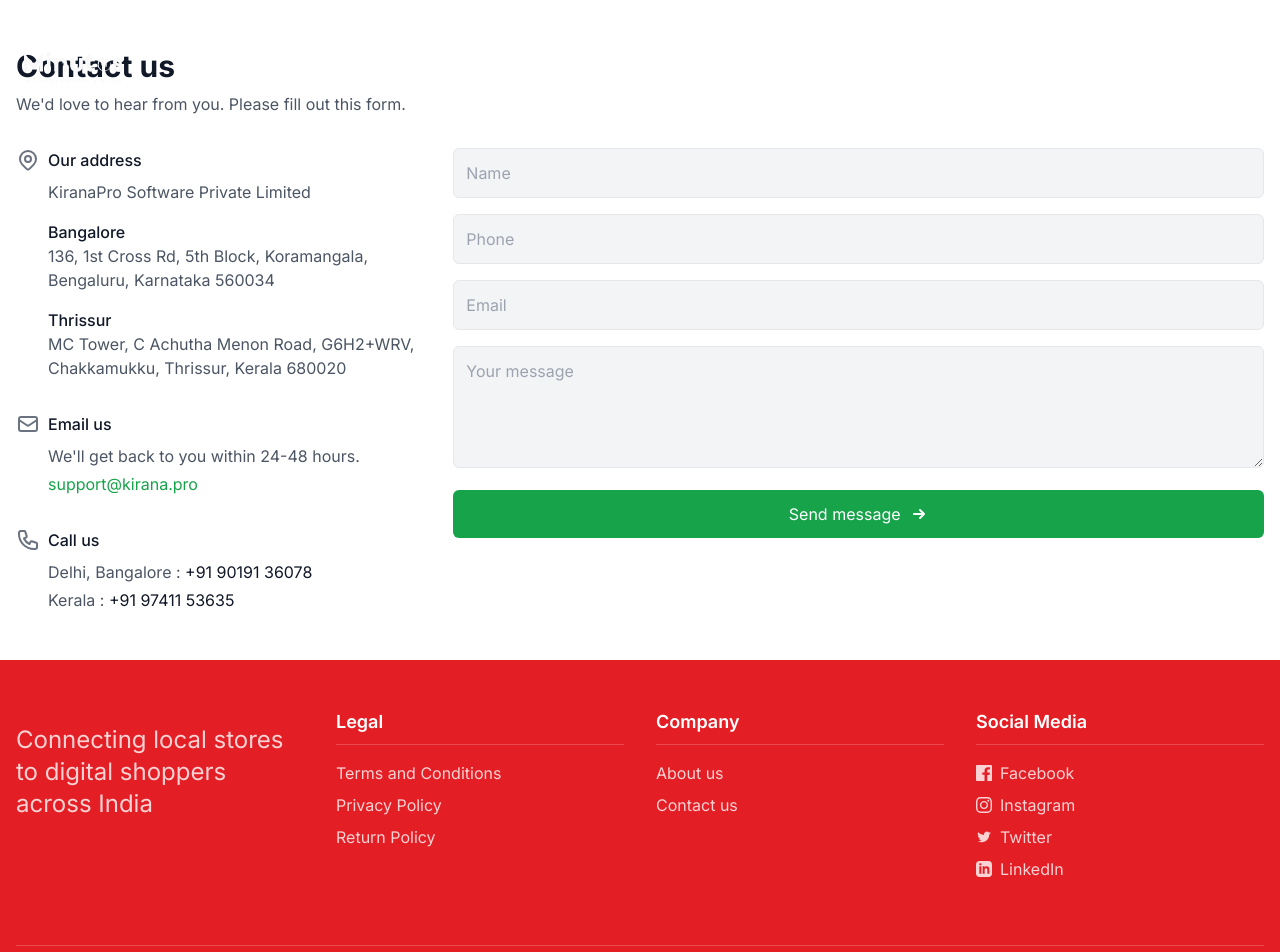
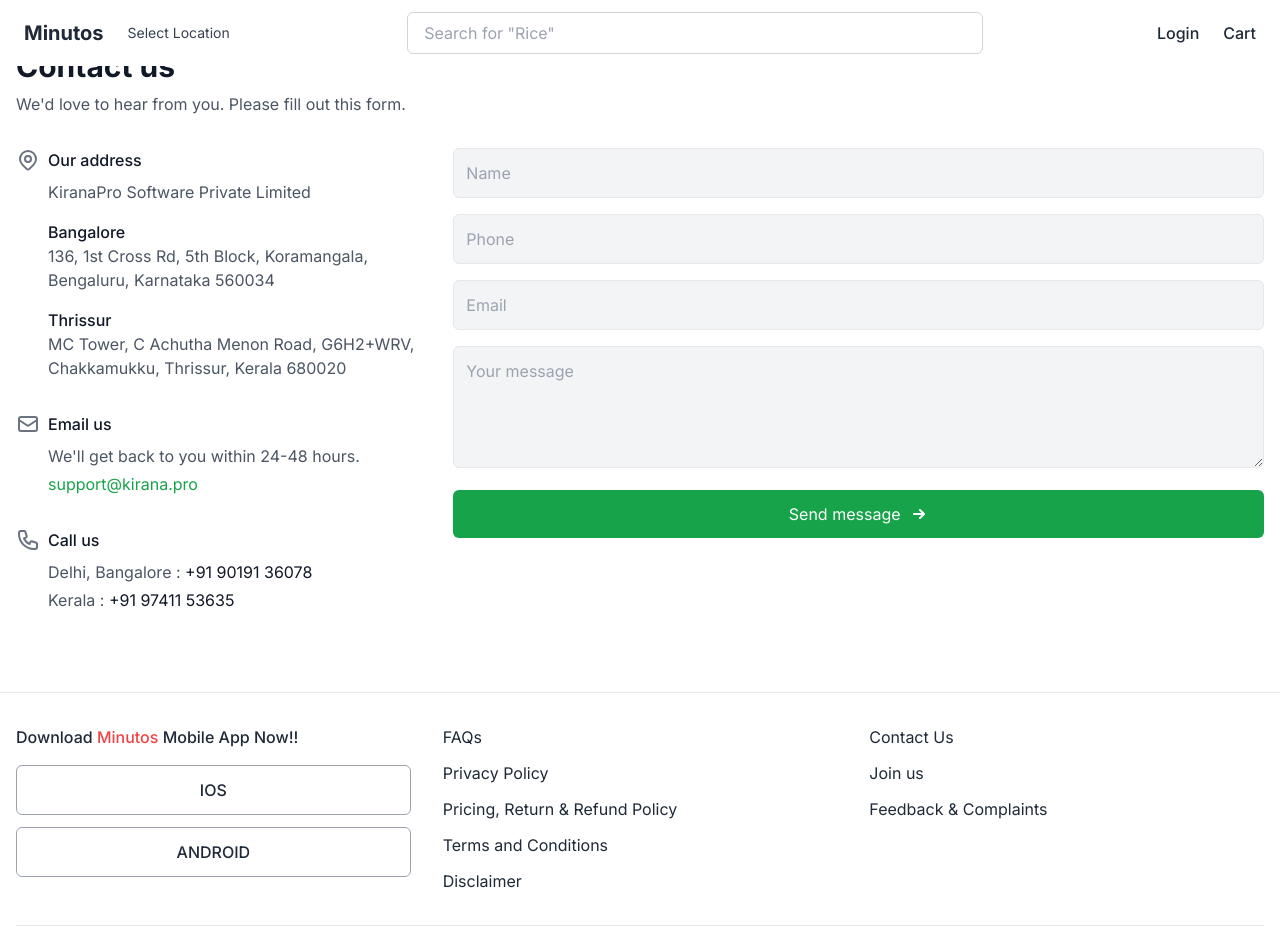
Before and after one commit to Michaelanand123singh/Minutos-Grocery-app, a Next.js app: page /contact in a window 1280 px wide. Shown: the top 952 px of the page. Built offline with nearby package versions, Linux system fonts and the light colour scheme.

Commit message:
UI Layout Started: Navbar, Footer, Hero section updated

```diff
--- a/src/app/page.tsx
+++ b/src/app/page.tsx
@@ -1,6 +1,6 @@
 'use client';
 import { useEffect, useState } from "react";
-import HeroSection from "@/components/home/HeroSection";
+import HeroSection from "@/components/home/Banner";
 import GrowthDrivers from "@/components/home/GrowthDrivers";
 import RetailTransformation from "@/components/home/RetailTransformation";
 import EmpoweringCommunities from "@/components/home/EmpoweringCommunities";
--- /dev/null
+++ b/src/components/home/Banner.tsx
@@ -0,0 +1,27 @@
+"use client";
+
+import React from 'react';
+import Link from 'next/link';
+
+interface BannerProps {
+  id?: string;
+}
+
+const Banner: React.FC<BannerProps> = ({ id }) => {
+  return (
+    <div id={id} className="bg-red-400 rounded-lg p-6 my-6 text-white relative">
+      <div className="flex justify-between items-center">
+        <Link href="/order">
+          <button className="bg-white text-red-500 text-sm font-medium px-4 py-1 rounded-full hover:bg-gray-100 transition-colors">
+            ORDER NOW
+          </button>
+        </Link>
+        <h2 className="text-2xl font-bold text-white absolute left-1/2 transform -translate-x-1/2">
+          Banner Adds
+        </h2>
+      </div>
+    </div>
+  );
+};
+
+export default Banner;
--- a/src/components/home/HeroSection.tsx
+++ /dev/null
@@ -1,88 +0,0 @@
-"use client";
-
-import { useState, useEffect } from "react";
-import Image from "next/image";
-
-const HeroSection = () => {
-  const slides = [
-    {
-      image: "/images/1.png",
-
-    },
-    {
-      image: "/images/2.png",
-      title: "Minutos: Freshness Delivered, Fast and Local.",
-      subtitle: "From your local stores to your doorstep in minutes.",
-    },
-    {
-      image: "/images/3.png",
-      title: "Minutos: The Fastest Way to Your Fresh Groceries.",
-      subtitle: "Experience the fastest way to get fresh groceries right from your local kirana.",
-    },
-  ];
-
-  const [currentSlideIndex, setCurrentSlideIndex] = useState(0);
-
-  useEffect(() => {
-    const interval = setInterval(() => {
-      setCurrentSlideIndex((prevIndex) =>
-        prevIndex === slides.length - 1 ? 0 : prevIndex + 1
-      );
-    }, 5000);
-
-    return () => clearInterval(interval);
-  }, [slides.length]);
-
-  return (
-    <section className="relative w-full h-64 sm:h-80 md:h-96 lg:h-[30rem] xl:h-[80rem]">
-      {/* Slides Container */}
-      <div className="absolute inset-0 w-full h-full overflow-hidden">
-        {slides.map((slide, index) => (
-          <div
-            key={slide.image}
-            className={`absolute inset-0 w-full h-full transition-opacity duration-1000 ease-in-out ${
-              index === currentSlideIndex ? "opacity-100 z-10" : "opacity-0 z-0"
-            }`}
-          >
-            <div className="relative w-full h-full">
-              <Image
-                src={slide.image}
-                alt={`Slide ${index + 1}`}
-                fill
-                sizes="(max-width: 640px) 100vw, (max-width: 768px) 100vw, 100vw"
-                className="object-contain sm:object-cover object-center"
-                priority={index === 0}
-              />
-            </div>
-            <div className="absolute inset-0 flex flex-col justify-center items-start p-4 sm:px-8 md:px-16 lg:px-24">
-              <div className="max-w-xs sm:max-w-sm md:max-w-lg lg:max-w-2xl">
-                <h1 className="text-white text-xl sm:text-md  md:text-2xl lg:text-4xl xl:text-5xl font-bold mb-2 sm:mb-2">
-                  {slide.title}
-                </h1>
-                <p className="text-white text-sm sm:text-base md:text-lg lg:text-xl">
-                  {slide.subtitle}
-                </p>
-              </div>
-            </div>
-          </div>
-        ))}
-      </div>
-
-      {/* Sliding Indicator Dots */}
-      <div className="absolute bottom-4 left-1/2 transform -translate-x-1/2 flex space-x-2 z-30">
-        {slides.map((_, index) => (
-          <button
-            key={index}
-            onClick={() => setCurrentSlideIndex(index)}
-            className={`w-2 h-2 sm:w-3 sm:h-3 rounded-full transition-colors ${
-              index === currentSlideIndex ? "bg-white" : "bg-white/50"
-            }`}
-            aria-label={`Go to slide ${index + 1}`}
-          />
-        ))}
-      </div>
-    </section>
-  );
-};
-
-export default HeroSection;
--- a/src/components/layout/Footer.tsx
+++ b/src/components/layout/Footer.tsx
@@ -6,102 +6,82 @@
 
 const Footer: React.FC = () => {
   return (
-    <footer className="bg-kirana-green text-white py-8 md:py-12">
-      <div className="container mx-auto px-4">
-        <div className="grid grid-cols-2 sm:grid-cols-2 md:grid-cols-4 gap-6 md:gap-8">
-          {/* Logo Section */}
-          <div className="flex flex-col items-center md:items-start col-span-2 sm:col-span-2 md:col-span-1 mb-6 md:mb-0">
-
-            <div className="hidden md:block mt-4">
-              <p className="text-2xl text-white/80">
-                Connecting local stores to digital shoppers across India
-              </p>
+    <footer className="bg-white text-gray-800 py-8">
+      <div className="container mx-auto px-4 border-t pt-8">
+        <div className="grid grid-cols-1 md:grid-cols-3 gap-8">
+          {/* Download App Section */}
+          <div className="flex flex-col">
+            <p className="font-medium mb-4">Download <span className="text-red-500">Minutos</span> Mobile App Now!!</p>
+            <div className="space-y-3">
+              <Link href="#" className="block">
+                <button className="border border-gray-400 rounded-md w-full py-3 text-center font-medium">
+                  IOS
+                </button>
+              </Link>
+              <Link href="#" className="block">
+                <button className="border border-gray-400 rounded-md w-full py-3 text-center font-medium">
+                  ANDROID
+                </button>
+              </Link>
             </div>
           </div>
 
-          {/* Legal Links */}
+          {/* Information Links */}
           <div className="flex flex-col">
-            <h3 className="font-semibold text-lg mb-3 md:mb-4 border-b border-white/20 pb-2">Legal</h3>
-            <ul className="space-y-2">
+            <ul className="space-y-3">
               <li>
-                <Link href="/terms" className="hover:underline text-white/80 hover:text-white transition-colors duration-200 text-sm md:text-base">
+                <Link href="/faqs" className="hover:text-red-500 transition-colors duration-200">
+                  FAQs
+                </Link>
+              </li>
+              <li>
+                <Link href="/privacy-policy" className="hover:text-red-500 transition-colors duration-200">
+                  Privacy Policy
+                </Link>
+              </li>
+              <li>
+                <Link href="/refund-policy" className="hover:text-red-500 transition-colors duration-200">
+                  Pricing, Return & Refund Policy
+                </Link>
+              </li>
+              <li>
+                <Link href="/terms" className="hover:text-red-500 transition-colors duration-200">
                   Terms and Conditions
                 </Link>
               </li>
               <li>
-                <Link href="/privacy" className="hover:underline text-white/80 hover:text-white transition-colors duration-200 text-sm md:text-base">
-                  Privacy Policy
-                </Link>
-              </li>
-              <li>
-                <Link href="/return" className="hover:underline text-white/80 hover:text-white transition-colors duration-200 text-sm md:text-base">
-                  Return Policy
+                <Link href="/disclaimer" className="hover:text-red-500 transition-colors duration-200">
+                  Disclaimer
                 </Link>
               </li>
             </ul>
           </div>
 
-          {/* Company Links */}
+          {/* Contact Links */}
           <div className="flex flex-col">
-            <h3 className="font-semibold text-lg mb-3 md:mb-4 border-b border-white/20 pb-2">Company</h3>
-            <ul className="space-y-2">
+            <ul className="space-y-3">
               <li>
-                <Link href="/about" className="hover:underline text-white/80 hover:text-white transition-colors duration-200 text-sm md:text-base">
-                  About us
+                <Link href="/contact" className="hover:text-red-500 transition-colors duration-200">
+                  Contact Us
                 </Link>
               </li>
               <li>
-                <Link href="#" className="hover:underline text-white/80 hover:text-white transition-colors duration-200 text-sm md:text-base">
-                  Contact us
+                <Link href="/join" className="hover:text-red-500 transition-colors duration-200">
+                  Join us
                 </Link>
               </li>
-            </ul>
-          </div>
-
-          {/* Quick Links and Social Media */}
-          <div className="flex flex-col">
-            <h3 className="font-semibold text-lg mb-3 md:mb-4 border-b border-white/20 pb-2">Social Media</h3>
-            <ul className="space-y-2">
-              <li>
-                <Link href="https://www.facebook.com/profile.php?id=61573695005908" className="hover:underline text-white/80 hover:text-white transition-colors duration-200 flex items-center text-sm md:text-base" target="_blank" rel="noopener noreferrer">
-                  <svg className="w-4 h-4 mr-2" viewBox="0 0 24 24" fill="currentColor">
-                    <path d="M22.675 0H1.325C.593 0 0 .593 0 1.326v21.348C0 23.407.593 24 1.325 24h11.495v-9.294H9.429v-3.622h3.391V8.413c0-3.36 2.055-5.187 5.059-5.187 1.435 0 2.663.107 3.021.155v3.5h-2.074c-1.623 0-1.939.773-1.939 1.905v2.498h3.873l-.505 3.622h-3.368V24h6.609C23.407 24 24 23.407 24 22.674V1.326C24 .593 23.407 0 22.675 0z"/>
-                  </svg>
-                  Facebook
-                </Link>
-              </li>
-              <li>
-                <Link href="https://www.instagram.com/minutosinstantly?igsh=c3F5Zm1mMzYyaDNv&utm_source=qr" className="hover:underline text-white/80 hover:text-white transition-colors duration-200 flex items-center text-sm md:text-base" target="_blank" rel="noopener noreferrer">
-                  <svg className="w-4 h-4 mr-2" viewBox="0 0 24 24" fill="currentColor">
-                    <path d="M12 2.163c3.204 0 3.584.012 4.85.07 3.252.148 4.771 1.691 4.919 4.919.058 1.265.069 1.645.069 4.849 0 3.205-.012 3.584-.069 4.849-.149 3.225-1.664 4.771-4.919 4.919-1.266.058-1.644.07-4.85.07-3.204 0-3.584-.012-4.849-.07-3.26-.149-4.771-1.699-4.919-4.92-.058-1.265-.07-1.644-.07-4.849 0-3.204.013-3.583.07-4.849.149-3.227 1.664-4.771 4.919-4.919 1.266-.057 1.645-.069 4.849-.069zm0-2.163c-3.259 0-3.667.014-4.947.072-4.358.2-6.78 2.618-6.98 6.98-.059 1.281-.073 1.689-.073 4.948 0 3.259.014 3.668.072 4.948.2 4.358 2.618 6.78 6.98 6.98 1.281.058 1.689.072 4.948.072 3.259 0 3.668-.014 4.948-.072 4.354-.2 6.782-2.618 6.979-6.98.059-1.28.073-1.689.073-4.948 0-3.259-.014-3.667-.072-4.947-.196-4.354-2.617-6.78-6.979-6.98-1.281-.059-1.69-.073-4.949-.073zm0 5.838c-3.403 0-6.162 2.759-6.162 6.162s2.759 6.163 6.162 6.163 6.162-2.759 6.162-6.163c0-3.403-2.759-6.162-6.162-6.162zm0 10.162c-2.209 0-4-1.79-4-4 0-2.209 1.791-4 4-4s4 1.791 4 4c0 2.21-1.791 4-4 4zm6.406-11.845c-.796 0-1.441.645-1.441 1.44s.645 1.44 1.441 1.44c.795 0 1.439-.645 1.439-1.44s-.644-1.44-1.439-1.44z" />
-                  </svg>
-                  Instagram
-                </Link>
-              </li>
-              <li>
-                <Link href="https://linkedin.com" className="hover:underline text-white/80 hover:text-white transition-colors duration-200 flex items-center text-sm md:text-base" target="_blank" rel="noopener noreferrer">
-                  <svg className="w-4 h-4 mr-2" viewBox="0 0 24 24" fill="currentColor">
-                    <path d="M22.46 6c-.77.35-1.6.58-2.46.69a4.27 4.27 0 001.88-2.37 8.42 8.42 0 01-2.7 1.03 4.2 4.2 0 00-7.17 3.83 12 12 0 01-8.72-4.42 4.19 4.19 0 001.3 5.6 4.15 4.15 0 01-1.9-.52v.05a4.2 4.2 0 003.37 4.1 4.26 4.26 0 01-1.89.07 4.2 4.2 0 003.92 2.9 8.42 8.42 0 01-5.21 1.8A8.63 8.63 0 012 18.12a12 12 0 006.29 1.85c7.54 0 11.67-6.25 11.67-11.67v-.53A8.4 8.4 0 0022.46 6z" />
-                  </svg>
-                  Twitter
-                </Link>
-              </li>
-              <li>
-                <Link href="https://linkedin.com" className="hover:underline text-white/80 hover:text-white transition-colors duration-200 flex items-center text-sm md:text-base" target="_blank" rel="noopener noreferrer">
-                  <svg className="w-4 h-4 mr-2" viewBox="0 0 24 24" fill="currentColor">
-                    <path d="M19 0h-14c-2.761 0-5 2.239-5 5v14c0 2.761 2.239 5 5 5h14c2.762 0 5-2.239 5-5v-14c0-2.761-2.238-5-5-5zm-11 19h-3v-11h3v11zm-1.5-12.268c-.966 0-1.75-.79-1.75-1.764s.784-1.764 1.75-1.764 1.75.79 1.75 1.764-.783 1.764-1.75 1.764zm13.5 12.268h-3v-5.604c0-3.368-4-3.113-4 0v5.604h-3v-11h3v1.765c1.396-2.586 7-2.777 7 2.476v6.759z" />
-                  </svg>
-                  LinkedIn
+              <li className="mt-6">
+                <Link href="/feedback" className="hover:text-red-500 transition-colors duration-200">
+                  Feedback & Complaints
                 </Link>
               </li>
             </ul>
           </div>
         </div>
 
-        {/* Bottom Section */}
-        <div className="mt-12 md:mt-16 pt-6 border-t border-white/20 flex flex-col md:flex-row md:justify-between items-center">
-          <img src="/images/minitos-White.png" alt="Minutos Logo" className="h-16 md:h-20 opacity-75 mb-4 md:mb-0" />
-          <p className="text-sm text-white/70">©2025 Minutos Pvt Ltd. All rights reserved</p>
+        {/* Copyright Section */}
+        <div className="mt-8 text-center border-t pt-6">
+          <p className="text-sm">Copyright © 2025 Minutos Technologies Pvt.Ltd. All Rights Reserved.</p>
         </div>
       </div>
     </footer>
--- a/src/components/layout/Header.tsx
+++ b/src/components/layout/Header.tsx
@@ -1,13 +1,13 @@
 "use client";
 
 import React, { useState, useEffect } from "react";
-import { Menu, X } from "lucide-react";
+import { Search, ShoppingCart, MapPin } from "lucide-react";
 import Link from "next/link";
 import Image from "next/image";
 
 const Header: React.FC = () => {
   const [isScrolled, setIsScrolled] = useState(false);
-  const [isMenuOpen, setIsMenuOpen] = useState(false);
+  const [searchQuery, setSearchQuery] = useState("");
 
   useEffect(() => {
     const handleScroll = () => setIsScrolled(window.scrollY > 0);
@@ -15,85 +15,83 @@
     return () => window.removeEventListener("scroll", handleScroll);
   }, []);
 
-  // Close menu when clicking outside
-  useEffect(() => {
-    if (isMenuOpen) {
-      const handleClickOutside = (event: MouseEvent) => {
-        const target = event.target as HTMLElement;
-        if (!target.closest('nav') && !target.closest('button')) {
-          setIsMenuOpen(false);
-        }
-      };
-
-      document.addEventListener('mousedown', handleClickOutside);
-      return () => document.removeEventListener('mousedown', handleClickOutside);
-    }
-  }, [isMenuOpen]);
+  const handleSearch = (e: React.FormEvent) => {
+    e.preventDefault();
+    // Implement search functionality here
+    console.log("Searching for:", searchQuery);
+  };
 
   return (
     <header
-      className={`fixed top-0 left-0 w-full px-6 py-4 flex justify-between items-center z-50 transition-all duration-500 ${
-        isScrolled ? "bg-red-500 shadow-md py-3" : "bg-transparent"
+      className={`fixed top-0 left-0 w-full px-6 py-3 flex justify-between items-center z-50 transition-all duration-300 ${
+        isScrolled ? "bg-white shadow-md" : "bg-white"
       }`}
     >
-      {/* Logo */}
-      <Link href="/" className="flex items-center">
-        <Image
-          src="/images/minitos-White.png"
-          alt="Logo"
-          width={100}
-          height={40}
-        />
-      </Link>
+      <div className="flex items-center space-x-6">
+        {/* Logo */}
+        <Link href="/" className="flex items-center">
+          <span className="text-xl font-bold text-gray-800">Minutos</span>
+        </Link>
 
-      {/* Mobile Menu Button - Visible only when menu is closed */}
-      {!isMenuOpen && (
-        <button
-          className="lg:hidden text-black focus:outline-none"
-          onClick={() => setIsMenuOpen(true)}
-          aria-label="Open Menu"
+        {/* Location Selector */}
+        <div className="hidden md:flex items-center text-sm">
+          <button className="flex items-center text-gray-700 hover:text-gray-900">
+            <span className="mr-1">Select Location</span>
+          </button>
+        </div>
+      </div>
+
+      {/* Search Bar - Center */}
+      <div className="hidden md:block flex-grow max-w-xl mx-4">
+        <form onSubmit={handleSearch} className="relative">
+          <div className="relative">
+            <input
+              type="text"
+              placeholder='Search for "Rice"'
+              value={searchQuery}
+              onChange={(e) => setSearchQuery(e.target.value)}
+              className="w-full py-2 pl-4 pr-10 border border-gray-300 rounded-md focus:outline-none focus:ring-1 focus:ring-gray-400"
+            />
+          </div>
+        </form>
+      </div>
+
+      {/* Right Side Navigation */}
+      <div className="flex items-center space-x-6">
+        {/* Login Button */}
+        <Link
+          href="/login"
+          className="hidden md:block text-gray-800 hover:text-gray-600 font-medium"
         >
-          <Menu size={28} color={'black'} />
-        </button>
-      )}
+          Login
+        </Link>
 
-      {/* Slide-in Mobile Menu from Right */}
-      <div
-        className={`fixed top-0 right-0 h-full w-3/4 sm:w-1/2 bg-red-600 transition-transform transform ${
-          isMenuOpen ? "translate-x-0" : "translate-x-full"
-        } lg:translate-x-0 lg:static lg:w-auto lg:bg-transparent lg:flex z-50`}
-      >
-        {/* Close button inside the mobile menu */}
-        <button
-          className="absolute top-4 right-4 lg:hidden text-white focus:outline-none"
-          onClick={() => setIsMenuOpen(false)}
-          aria-label="Close Menu"
+        {/* Cart Button */}
+        <Link
+          href="/cart"
+          className="text-gray-800 hover:text-gray-600 font-medium"
         >
-          <X size={28} />
-        </button>
+          Cart
+        </Link>
+      </div>
 
-        <nav className="p-6 mt-12 lg:mt-0">
-          <ul className="flex flex-col lg:flex-row lg:space-x-6">
-            <li>
-              <Link
-                href="/"
-                className="block py-4 px-6 text-white hover:text-gray-300 transition-colors"
-                onClick={() => setIsMenuOpen(false)}
-              >
-                Home
-              </Link>
-            </li>
-            <li>
-              <Link
-                href="/about"
-                className="block py-4 px-6 text-white hover:text-gray-300 transition-colors"
-                onClick={() => setIsMenuOpen(false)}
-              >
-                About
-              </Link>
-            </li>
-          </ul>
-        </nav>
+      {/* Mobile Search - Only visible on mobile */}
+      <div className="md:hidden fixed bottom-0 left-0 w-full bg-white p-4 shadow-lg">
+        <form onSubmit={handleSearch} className="relative">
+          <input
+            type="text"
+            placeholder="Search products..."
+            value={searchQuery}
+            onChange={(e) => setSearchQuery(e.target.value)}
+            className="w-full py-2 pl-4 pr-10 border border-gray-300 rounded-md focus:outline-none"
+          />
+          <button
+            type="submit"
+            className="absolute right-3 top-1/2 transform -translate-y-1/2"
+          >
+            <Search size={18} className="text-gray-500" />
+          </button>
+        </form>
       </div>
     </header>
   );
```
